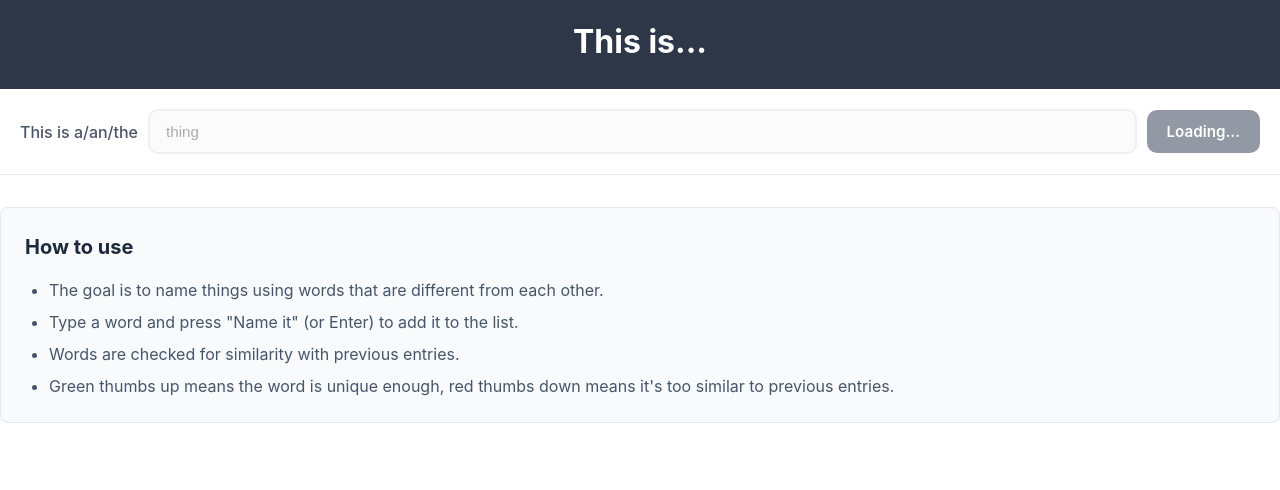
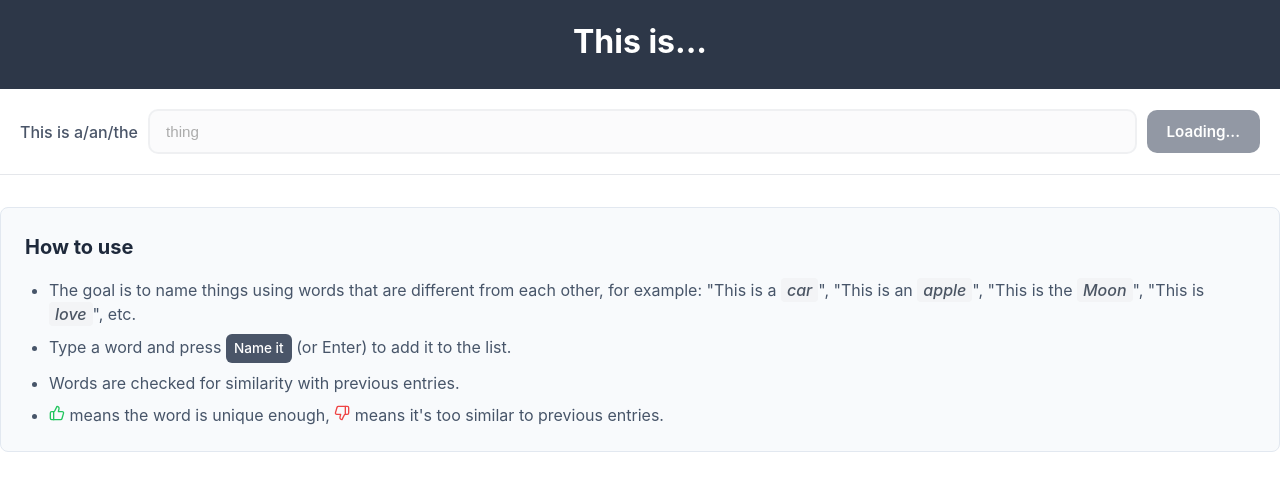
Before and after one commit to pierd/this-is, a React (Vite) app: page / in a window 1280 px wide. Shown: the top 490 px of the page. Built offline with nearby package versions, Linux system fonts and the light colour scheme.

Commit message:
Make instructions nicer

```diff
--- a/src/App.css
+++ b/src/App.css
@@ -592,3 +592,27 @@ body {
 .instructions li:last-child {
   margin-bottom: 0;
 }
+
+.example-word {
+  background-color: #f3f4f6;
+  color: #4b5563;
+  padding: 2px 6px;
+  border-radius: 4px;
+  font-weight: 500;
+  font-style: italic;
+}
+
+.instructions .submit-button {
+  display: inline-block;
+  padding: 4px 8px;
+  background: #4a5568;
+  color: white;
+  border: none;
+  border-radius: 6px;
+  font-size: 0.85rem;
+  font-weight: 500;
+  cursor: default;
+  user-select: none;
+  width: fit-content;
+  min-width: unset;
+}
--- a/src/App.tsx
+++ b/src/App.tsx
@@ -286,10 +286,10 @@ function App() {
         <div className="instructions">
           <h3>How to use</h3>
           <ul>
-            <li>The goal is to name things using words that are different from each other.</li>
-            <li>Type a word and press "Name it" (or Enter) to add it to the list.</li>
+            <li>The goal is to name things using words that are different from each other, for example: "This is a <span className="example-word">car</span>", "This is an <span className="example-word">apple</span>", "This is the <span className="example-word">Moon</span>", "This is <span className="example-word">love</span>", etc.</li>
+            <li>Type a word and press <span className="submit-button">Name it</span> (or Enter) to add it to the list.</li>
             <li>Words are checked for similarity with previous entries.</li>
-            <li>Green thumbs up means the word is unique enough, red thumbs down means it's too similar to previous entries.</li>
+            <li><ThumbsUp size={16} color="#22c55e" /> means the word is unique enough, <ThumbsDown size={16} color="#ef4444" /> means it's too similar to previous entries.</li>
           </ul>
         </div>
       </div>
```
